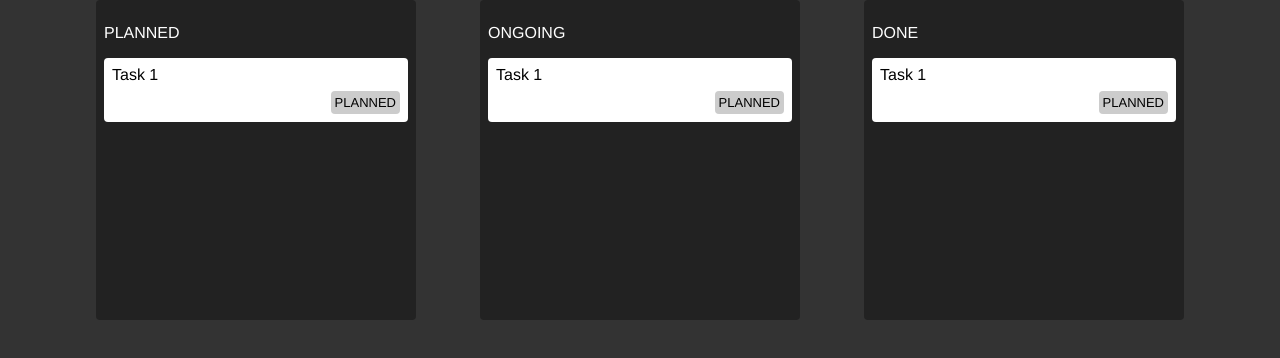
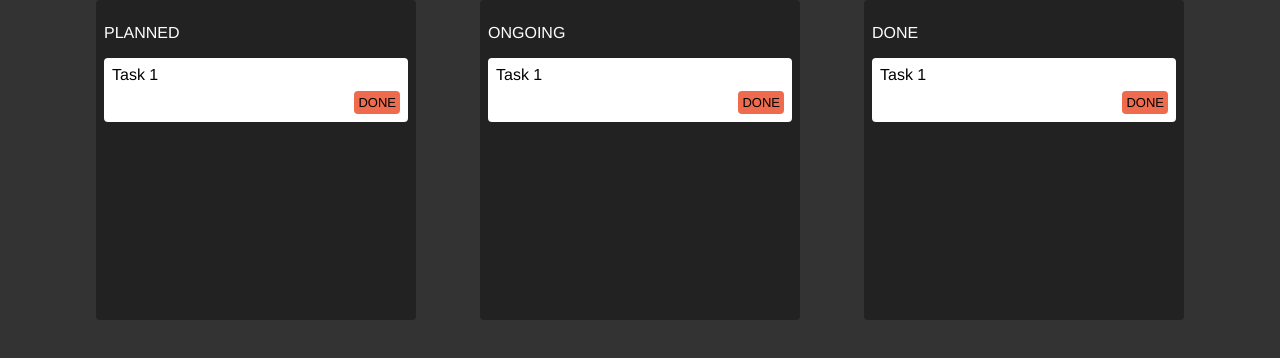
Before and after one commit to chandanch/zustland-grounds, a React (Vite) app: page / in a window 1280 px wide. Shown: the top 358 px of the page. Built offline with nearby package versions, Linux system fonts and the light colour scheme.

Commit message:
✨ add dynamic status styling to Task component

```diff
--- a/src/components/task/Task.css
+++ b/src/components/task/Task.css
@@ -20,3 +20,15 @@
   padding: 0.25rem;
   border-radius: 4px;
 }
+
+.PLANNED {
+  background: var(--COLOR-PLANNED);
+}
+
+.ONGOING {
+  background: var(--COLOR-ONGOING);
+}
+
+.DONE {
+  background: var(--COLOR-DONE);
+}
--- a/src/components/task/Task.jsx
+++ b/src/components/task/Task.jsx
@@ -1,6 +1,7 @@
+import classNames from "classnames";
 import "./Task.css";
 
-const status = "PLANNED";
+const status = "DONE"; // This should be passed as a prop or derived from the task data
 
 function Task({ title }) {
   return (
@@ -8,7 +9,7 @@ function Task({ title }) {
       <div>{title}</div>
       <div className="bottom-wrapper">
         <div></div>
-        <div className="status"> {status} </div>
+        <div className={classNames("status", status)}> {status} </div>
       </div>
     </div>
   );
```
